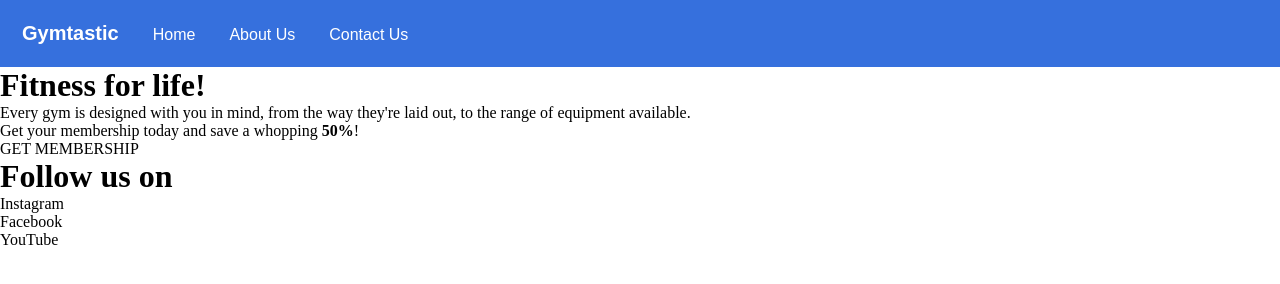
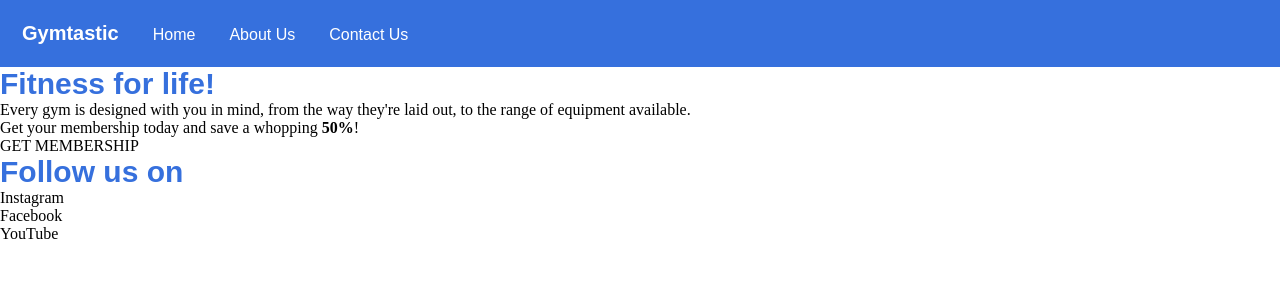
Before and after one commit to brokensythe/boolean-uk-html-gymtastic, a website: page index.html in a window 1280 px wide. Drawn offline with Linux system fonts and the light colour scheme.

Commit message:
extra div added

```diff
--- a/index.html
+++ b/index.html
@@ -16,12 +16,13 @@
         <li class="navbar">Contact Us</li>
       </ul>
     </nav>
+    <div>
       <h1>
         Fitness for life!
       </h1>
       <p>
-      Every gym is designed with you in mind, from the way they're laid out, to
-      the range of equipment available.
+        Every gym is designed with you in mind, from the way they're laid out,
+        to the range of equipment available.
       </p>
       <p>Get your membership today and save a whopping <strong>50%</strong>!</p>
       <p>
@@ -41,5 +42,6 @@
           YouTube
         </p>
       </div>
+    </div>
   </body>
 </html>
--- a/style.css
+++ b/style.css
@@ -20,3 +20,9 @@ nav {
   font-weight: bold;
   font-size: 20px;
 }
+
+h1 {
+  color: rgb(54, 112, 221);
+  font-family: Arial, Helvetica, serif;
+  font-size: 30px;
+}
```
Lines whose indentation alone changed are shown as unchanged.
